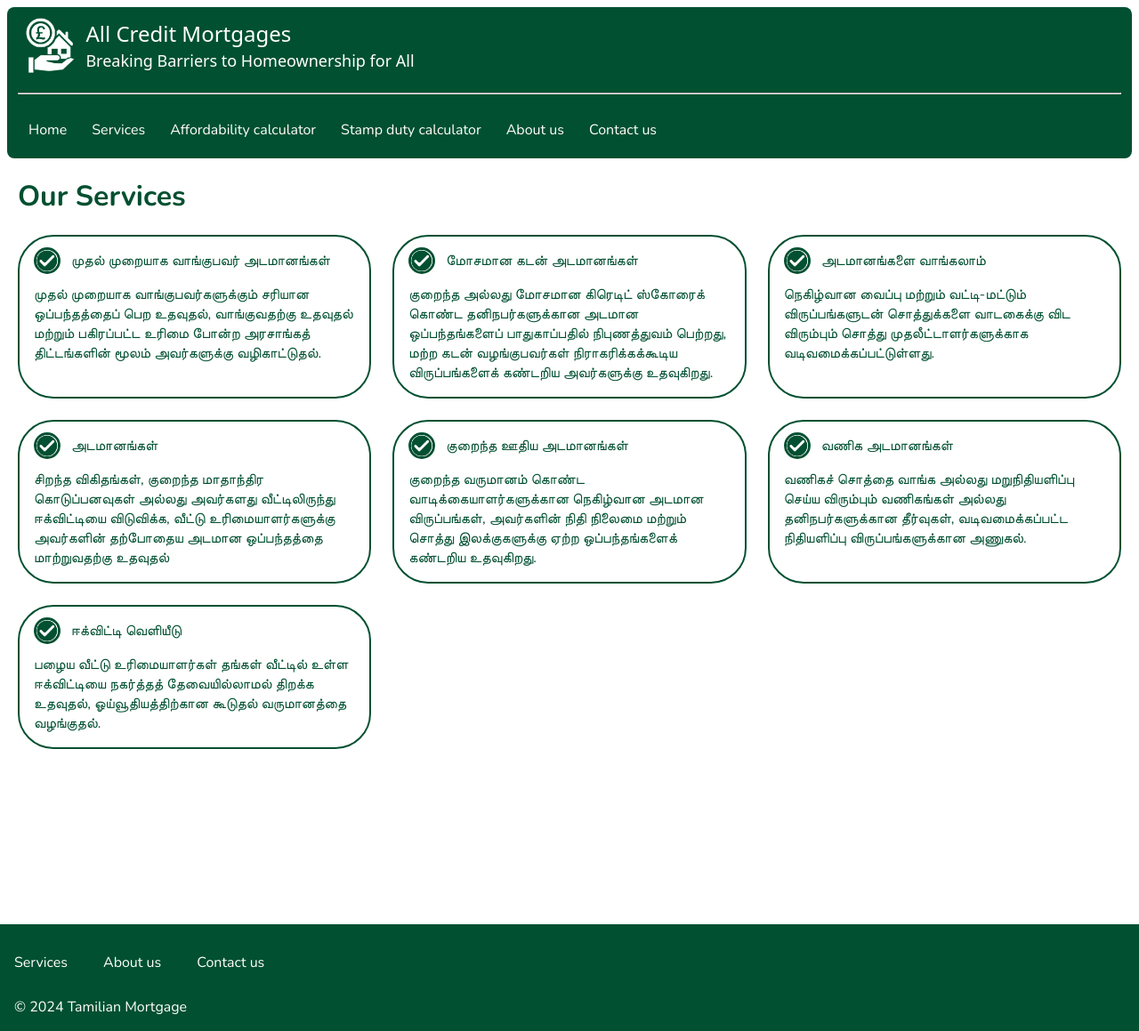
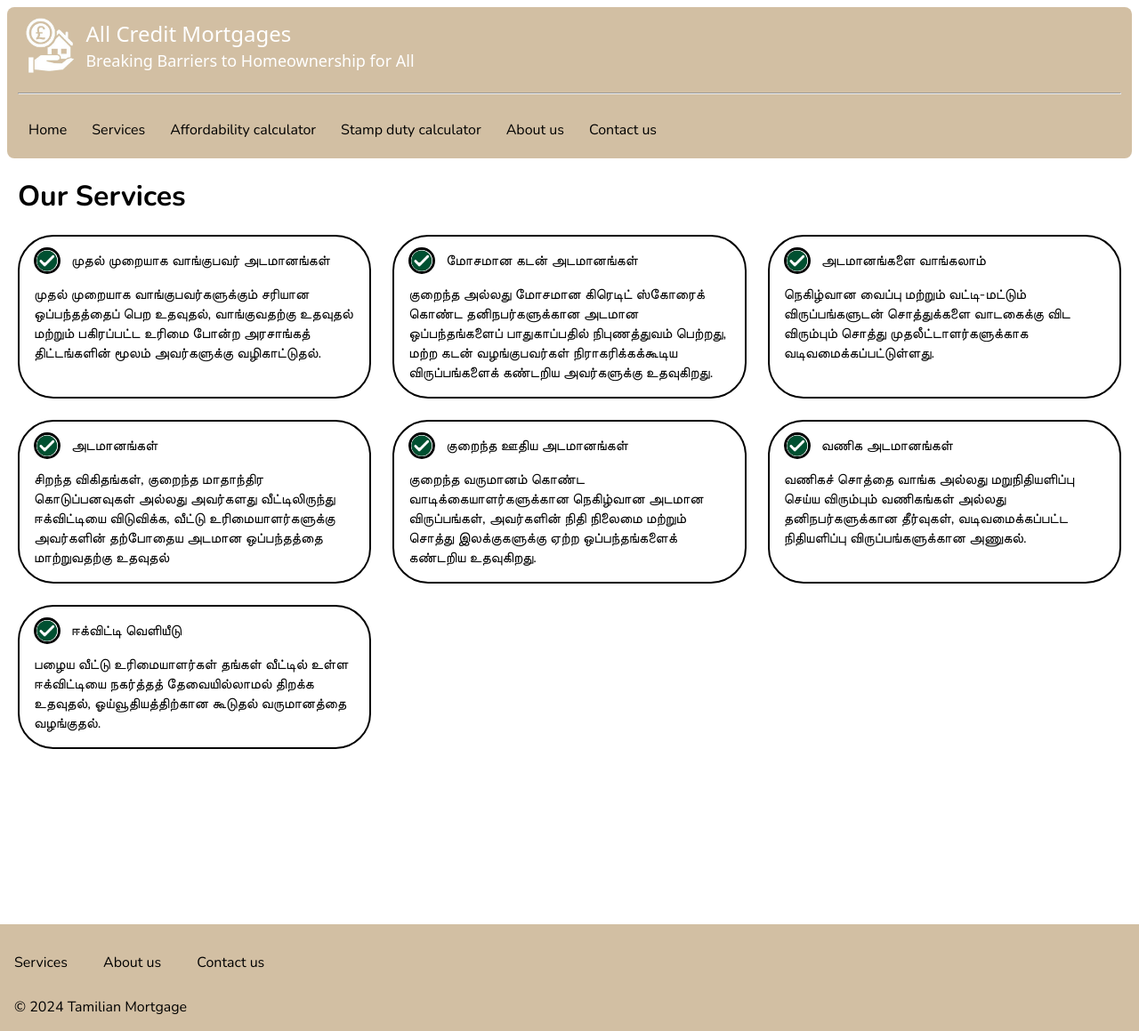
Before and after one commit to math121/tamil-mortgages, a React (Vite) app: page /services in a window 1280 px wide. Shown: the whole page at 89% size. Built offline with nearby package versions, Linux system fonts and the light colour scheme; the HTML template or start-up script is replaced by a standard one; a web font is replaced by a local one.

Commit message:
Change color schema to beige

```diff
--- a/src/components/AffordabilityCalc.tsx
+++ b/src/components/AffordabilityCalc.tsx
@@ -100,7 +100,7 @@ export const AffordabilityCalc = () => {
           {radioNum === 1 ? "Your Annual Income" : "Person 1 - Annual Income:"}
         </label>
         <div className="flex">
-          <span className="inline-flex items-center px-4 text-sm bg-lightest-green rounded-s-md font-bold">
+          <span className="inline-flex items-center px-4 text-sm bg-beige rounded-s-md font-bold">
             £
           </span>
           <InputNumberFormat
@@ -128,7 +128,7 @@ export const AffordabilityCalc = () => {
           {"(including credit cards, loans, bills)"}
         </p>
         <div className="flex">
-          <span className="inline-flex items-center px-4 text-sm bg-lightest-green rounded-s-md font-bold">
+          <span className="inline-flex items-center px-4 text-sm bg-beige rounded-s-md font-bold">
             £
           </span>
           <InputNumberFormat
@@ -153,7 +153,7 @@ export const AffordabilityCalc = () => {
               Person 2 - Annual Income:
             </label>
             <div className="flex">
-              <span className="inline-flex items-center px-4 text-sm bg-lightest-green rounded-s-md font-bold">
+              <span className="inline-flex items-center px-4 text-sm bg-beige rounded-s-md font-bold">
                 £
               </span>
               <InputNumberFormat
@@ -179,7 +179,7 @@ export const AffordabilityCalc = () => {
               {"(including credit cards, loans, bills)"}
             </p>
             <div className="flex">
-              <span className="inline-flex items-center px-4 text-sm bg-lightest-green rounded-s-md font-bold">
+              <span className="inline-flex items-center px-4 text-sm bg-beige rounded-s-md font-bold">
                 £
               </span>
               <InputNumberFormat
@@ -202,7 +202,7 @@ export const AffordabilityCalc = () => {
 
         <button
           type="submit"
-          className="p-2 w-48 rounded-full text-white text-base bg-dark-green cursor-pointer hover:bg-light-green sm:w-60 block mt-10"
+          className="p-2 w-48 rounded-full text-base bg-beige cursor-pointer hover:bg-light-green sm:w-60 block mt-10"
         >
           Calculate
         </button>
--- a/src/components/ContactForm.tsx
+++ b/src/components/ContactForm.tsx
@@ -139,7 +139,7 @@ export const ContactForm = () => {
 
       <button
         type="submit"
-        className="p-2 w-32 rounded-full text-white text-base bg-dark-green cursor-pointer hover:bg-light-green sm:w-60 mt-10"
+        className="p-2 w-32 rounded-full text-base bg-beige cursor-pointer hover:bg-light-green sm:w-60 mt-10"
       >
         Send
       </button>
--- a/src/components/Footer.tsx
+++ b/src/components/Footer.tsx
@@ -3,31 +3,29 @@ import { Link } from "@tanstack/react-router";
 export const Footer = () => {
   return (
     <>
-      <footer className="flex flex-col bg-dark-green text-white content-start -mx-2 sm:-mb-2 sm:mt-10 pb-24 sm:pb-0">
+      <footer className="flex flex-col bg-beige content-start -mx-2 sm:-mb-2 sm:mt-10 pb-24 sm:pb-0">
         <nav className="hidden sm:flex justify-center p-3 pt-5 gap-10 md:justify-normal md:pl-4 md:pt-8">
           <Link
             to="/services"
-            className="text-white no-underline hover:underline hover:font-bold"
+            className="text-black no-underline hover:underline hover:font-bold"
           >
             Services
           </Link>
           <Link
             to="/about"
-            className="text-white no-underline hover:underline hover:font-bold"
+            className="text-black no-underline hover:underline hover:font-bold"
           >
             About us
           </Link>
           <Link
             to="/contact"
-            className="text-white no-underline hover:underline hover:font-bold"
+            className="text-black no-underline hover:underline hover:font-bold"
           >
             Contact us
           </Link>
         </nav>
 
-        <p className="bg-dark-green p-4 m-0 text-start">
-          © 2024 Tamilian Mortgage
-        </p>
+        <p className="bg-beige p-4 m-0 text-start">© 2024 Tamilian Mortgage</p>
       </footer>
     </>
   );
--- a/src/components/NavBar.tsx
+++ b/src/components/NavBar.tsx
@@ -8,7 +8,7 @@ export const NavBar = () => {
   return (
     <>
       <ScrollRestoration />
-      <nav className="bg-dark-green rounded-lg sm:px-3">
+      <nav className="bg-beige rounded-lg sm:px-3">
         <div className="flex items-center justify-between p-2 pr-4">
           <Link
             to="/"
--- a/src/components/NavLinks.tsx
+++ b/src/components/NavLinks.tsx
@@ -6,37 +6,37 @@ export const NavLinks = () => {
       <nav className="flex gap-7 py-5 pl-3 text-base">
         <Link
           to="/"
-          className="text-white no-underline hover:underline hover:font-bold"
+          className="text-black no-underline hover:underline hover:font-bold"
         >
           Home
         </Link>
         <Link
           to="/services"
-          className="text-white no-underline hover:underline hover:font-bold"
+          className="text-black no-underline hover:underline hover:font-bold"
         >
           Services
         </Link>
         <Link
           to="/affordabilityCalculator"
-          className="text-white no-underline hover:underline hover:font-bold"
+          className="text-black no-underline hover:underline hover:font-bold"
         >
           Affordability calculator
         </Link>
         <Link
           to="/stampDutyCalculator"
-          className="text-white no-underline hover:underline hover:font-bold"
+          className="text-black no-underline hover:underline hover:font-bold"
         >
           Stamp duty calculator
         </Link>
         <Link
           to="/about"
-          className="text-white no-underline hover:underline hover:font-bold"
+          className="text-black no-underline hover:underline hover:font-bold"
         >
           About us
         </Link>
         <Link
           to="/contact"
-          className="text-white no-underline hover:underline hover:font-bold"
+          className="text-black no-underline hover:underline hover:font-bold"
         >
           Contact us
         </Link>
--- a/src/components/StampDutyCalculator.tsx
+++ b/src/components/StampDutyCalculator.tsx
@@ -48,7 +48,7 @@ export const StampDutyCalculator = () => {
         </p>
         <label className="font-semibold">Property price:</label>
         <div className="flex mt-4">
-          <span className="inline-flex items-center px-4 text-sm bg-lightest-green rounded-s-md font-bold">
+          <span className="inline-flex items-center px-4 text-sm bg-beige rounded-s-md font-bold">
             £
           </span>
           <InputNumberFormat
@@ -106,7 +106,7 @@ export const StampDutyCalculator = () => {
 
         <button
           type="submit"
-          className="p-2 w-48 rounded-full text-white text-base bg-dark-green cursor-pointer hover:bg-light-green sm:w-60 mt-10"
+          className="p-2 w-48 rounded-full  text-base bg-beige cursor-pointer hover:bg-light-green sm:w-60 mt-10"
         >
           Calculate
         </button>
--- a/src/index.css
+++ b/src/index.css
@@ -8,5 +8,4 @@
 
 body {
   font-family: "Nunito", sans-serif;
-  color: #005031;
 }
--- a/src/pages/MainPage.tsx
+++ b/src/pages/MainPage.tsx
@@ -41,19 +41,19 @@ export const MainPage = () => {
 
         <div className="flex flex-col mx-16 mt-7 gap-4 md:w-fit md:ml-0 md:gap-7 md:mt-14">
           <button
-            className="p-2 rounded-full text-white bg-dark-green hover:bg-light-green cursor-pointer text-base md:px-24"
+            className="p-2 rounded-full bg-beige hover:bg-light-green cursor-pointer text-base md:px-24"
             onClick={() => navigate({ to: "/services" })}
           >
             Services
           </button>
           <button
-            className="p-2 rounded-full text-white bg-dark-green cursor-pointer hover:bg-light-green text-base"
+            className="p-2 rounded-full bg-beige cursor-pointer hover:bg-light-green text-base"
             onClick={() => navigate({ to: "/affordabilityCalculator" })}
           >
             Affordability calculator
           </button>
           <button
-            className="p-2 rounded-full text-white bg-dark-green cursor-pointer hover:bg-light-green text-base"
+            className="p-2 rounded-full bg-beige cursor-pointer hover:bg-light-green text-base"
             onClick={() => navigate({ to: "/stampDutyCalculator" })}
           >
             Stamp duty calculator
--- a/tailwind.config.js
+++ b/tailwind.config.js
@@ -11,9 +11,7 @@ export default {
   theme: {
     extend: {
       colors: {
-        "dark-green": "#005031",
-        "light-green": "#25664e",
-        "lightest-green": "#d2e2db",
+        beige: "#d2bfa3",
       },
       fontFamily: {
         forum: ['"Forum"', ...defaultTheme.fontFamily.sans],
```
Also changed, not shown: src/components/MobileBottomNavBar.tsx (+6 -6 lines).
